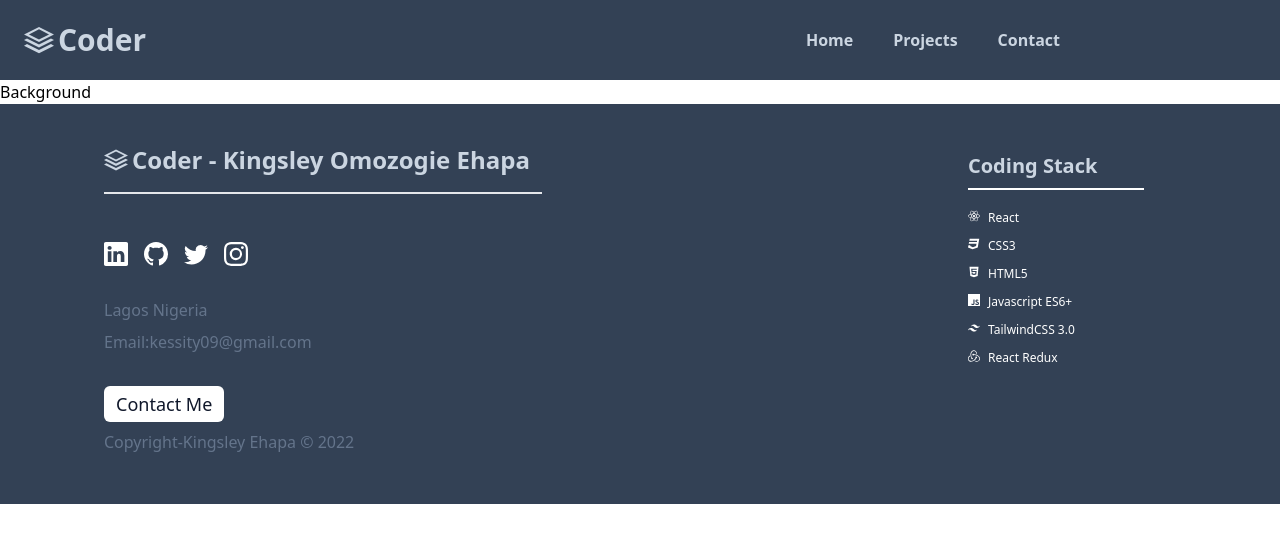
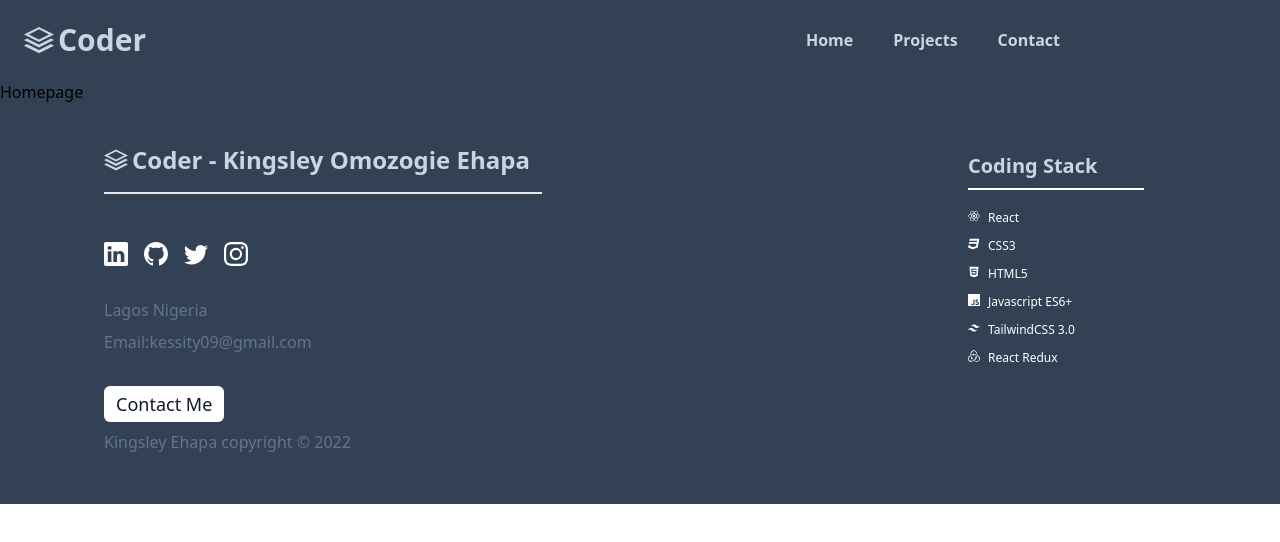
Before and after one commit to KINGSLEYEHAPA/Kingsley-Ehapa-Portfolio, a React (Create React App) app: page / in a window 1280 px wide. Shown: the top 542 px of the page. Built offline with nearby package versions, Linux system fonts and the light colour scheme.

Commit message:
Working on Homepager

```diff
--- a/src/App.js
+++ b/src/App.js
@@ -20,7 +20,6 @@ function App() {
       ></div>
       <Header />
       <Outlet />
-      <h2 className="bg-white">Background</h2>
       <Footer />
     </div>
   );
--- a/src/components/AppRoutes.jsx
+++ b/src/components/AppRoutes.jsx
@@ -3,6 +3,7 @@ import { BrowserRouter, Routes, Route } from "react-router-dom";
 import App from "../App";
 import { Provider } from "react-redux";
 import store from "../redux/store";
+import Homepage from "./Homepage";
 
 const AppRoutes = () => {
   return (
@@ -10,7 +11,9 @@ const AppRoutes = () => {
       <Provider store={store}>
         <BrowserRouter>
           <Routes>
-            <Route path="/" element={<App />}></Route>
+            <Route path="/" element={<App />}>
+              <Route index element={<Homepage />} />
+            </Route>
           </Routes>
         </BrowserRouter>
       </Provider>
--- a/src/components/Footer.jsx
+++ b/src/components/Footer.jsx
@@ -2,7 +2,7 @@ import React from "react";
 import { Link } from "react-router-dom";
 import { ImStack } from "react-icons/im";
 import { BsTwitter, BsGithub, BsLinkedin, BsInstagram } from "react-icons/bs";
-import { FaHtml5, FaCss3, FaBootstrap, FaReact } from "react-icons/fa";
+import { FaHtml5, FaCss3, FaReact } from "react-icons/fa";
 import { SiJavascript, SiTailwindcss, SiRedux } from "react-icons/si";
 
 const Footer = () => {
@@ -43,7 +43,7 @@ const Footer = () => {
               Contact Me
             </button>
           </Link>
-          <p>Copyright-Kingsley Ehapa &copy; 2022</p>
+          <p> Kingsley Ehapa copyright &copy; 2022</p>
         </div>
       </div>
       <div className="  ml-6 md:mr-14 md:mb-2 md:mt-4">
```
